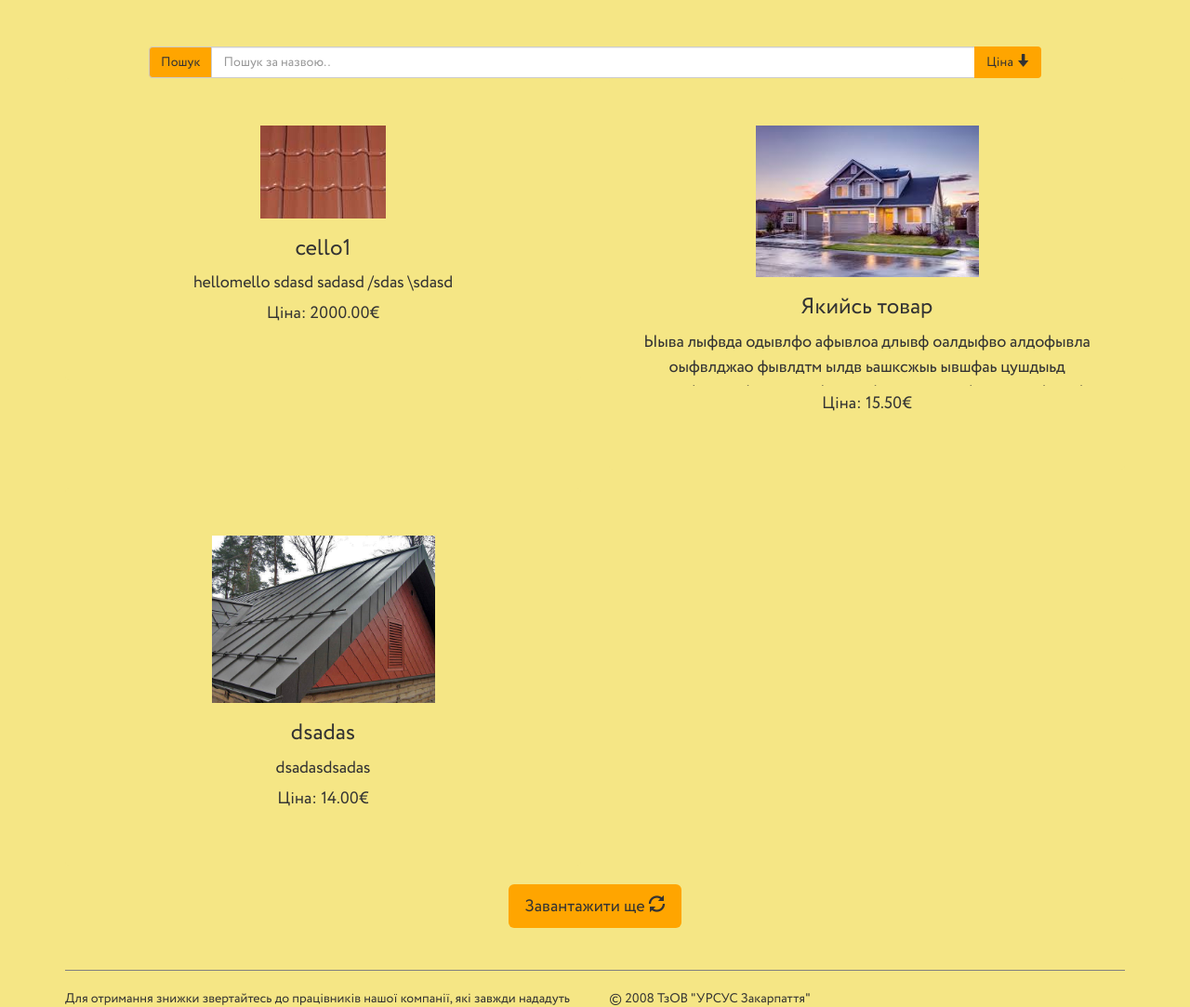
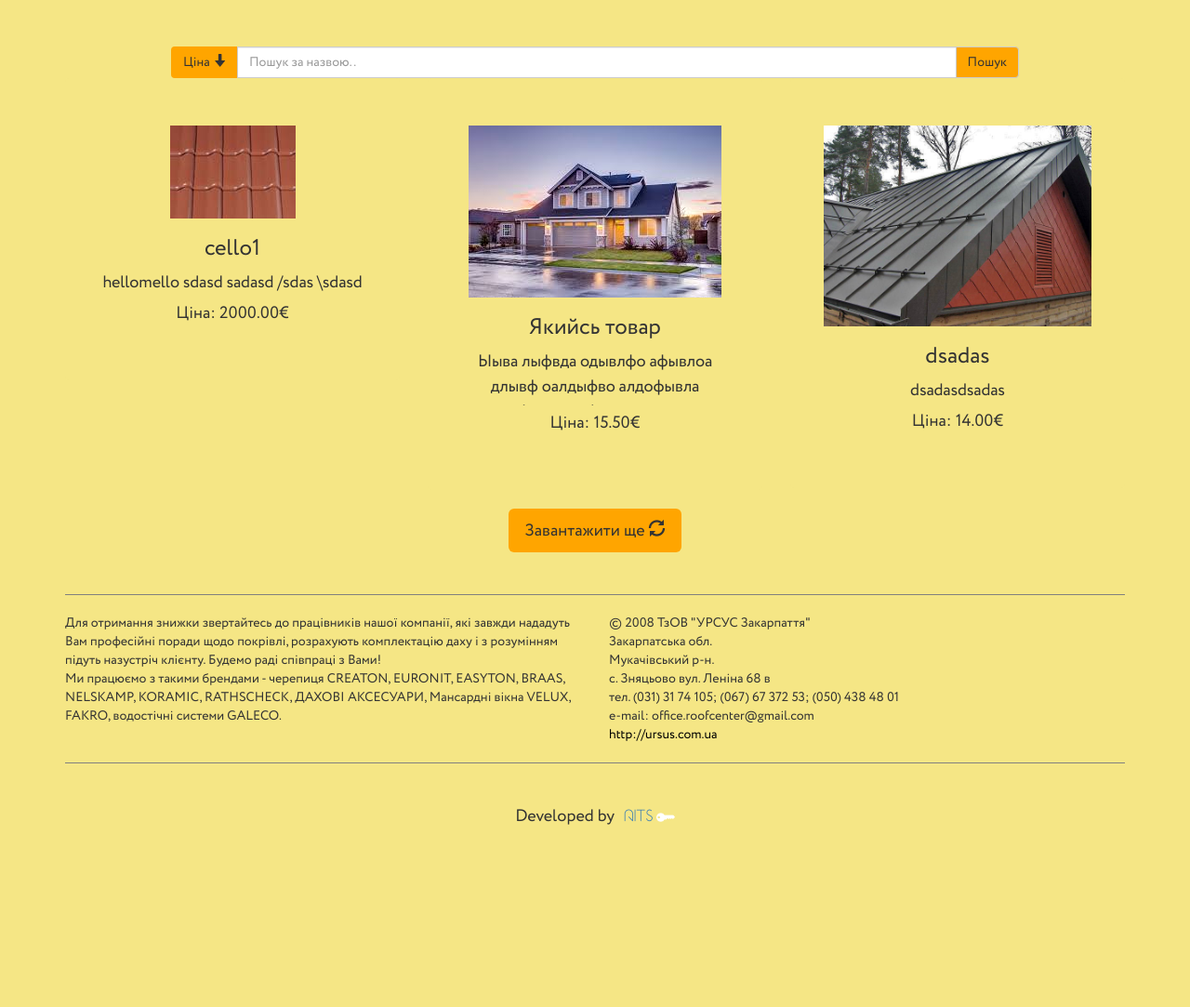
Before and after one commit to lyapkoandy13/roofing, a Django app: page / in a window 1280 px wide. Shown: the part 280-1363 px from the top of the page at 93% size. After the commit the page ends 1167 px from the top, so only its background shows below. Run offline with Django 3.2, Linux system fonts and the light colour scheme; data comes from the database, SQL or seed files in the repository; both versions use the stored data as it was after the commit; some libraries are stand-ins or nearby versions; some web fonts are replaced.

Commit message:
some change
some change

```diff
--- a/admin_panel/templates/admin_panel/good.html
+++ b/admin_panel/templates/admin_panel/good.html
@@ -39,7 +39,7 @@
 				// alert('edit');
 				$("#some_id").val("{{ some_id }}");
 				$("#id_name").val("{{ name }}");
-				$("#id_description").val("{{ description }}");
+				$("#id_description").val(`{{ description }}`);
 				$("#id_price").val("{{ price }}");
 				$("#old_image").attr("src", "/media/{{ image }}");
 			}
--- a/main/templates/main/index.html
+++ b/main/templates/main/index.html
@@ -7,16 +7,17 @@
 <link rel="stylesheet" type="text/css" href="{% static "main/css/index.css" %}">
 
 <div class="filters">
-
+	<div class="container">
 	    <div class="input-group" id="search-bar">
+	      <span class="input-group-btn">
+		      <button id="button-price" class="btn" style="background-color: orange">Ціна <span id="price-icon" class="glyphicon glyphicon-arrow-down"></span></button>
+	      </span>
+          <input type="text" id="search-input" class="form-control" placeholder="Пошук за назвою..">
 		  <span class="input-group-btn">
 	        <button id="button-search" style="background-color: orange" class="btn btn-default" type="button">Пошук</button>
 	      </span>
-          <input type="text" id="search-input" class="form-control" placeholder="Пошук за назвою..">
-	      <span class="input-group-btn">
-		      <button id="button-price" class="btn" style="background-color: orange">Ціна <span id="price-icon" class="glyphicon glyphicon-arrow-down"></span></button>
-	      </span>
         </div>
+    </div>
 </div>
 
 <div class="goods">
--- a/main/views.py
+++ b/main/views.py
@@ -31,11 +31,11 @@ def ajax_get_goods(request):
 		html = ""
 
 		for good in goods:
-			if (some_i % 2) == 1:
+			if (some_i % 3) == 1 or some_i == 1:
 				html += "<div class=\"row\">"
 
 
-			html += ("<div class=\"col-sm-6 item\">"
+			html += ("<div class=\"col-sm-4 item\">"
 					+	"<div class=\"panel\">"
 
 						+	"<div class=\"row good-image\">"
@@ -58,7 +58,7 @@ def ajax_get_goods(request):
 
 				+"</div>")
 
-			if (some_i % 2) == 0:
+			if (some_i % 3) == 0:
 				html += "</div>"
 
 			some_i = some_i + 1
--- a/roofing/settings.py
+++ b/roofing/settings.py
@@ -23,7 +23,7 @@ BASE_DIR = os.path.dirname(os.path.dirname(os.path.abspath(__file__)))
 SECRET_KEY = 'ixc@llnqpni!al39j1&_dcx(af*8*r8g73*pvb5&w#fizpascw'
 
 # SECURITY WARNING: don't run with debug turned on in production!
-DEBUG = False
+DEBUG = True
 
 ALLOWED_HOSTS = ['*']
 
--- a/static/main/css/index.css
+++ b/static/main/css/index.css
@@ -53,13 +53,16 @@ body{
 }
 
 .good-image {
+	position:relative;
+	/*height: 240px;*/
 	cursor: pointer;
-	position: relative;
+    vertical-align: middle;
+    text-align: center;
 }
 
 #good-image {
-	max-width: 240px;
 	max-height: 240px;
+	max-width: 100%;
 }
 
 #load_goods {
@@ -80,7 +83,7 @@ body{
 }
 
 #search-bar {
-	width: 75%;
+	width: 80%;
 }
 
 #modal-image-div {
```
Also changed, not shown: db.sqlite3, media/img/2017/03/13/someh.jpg (added), media/img/2017/03/16/5.jpg (added).
